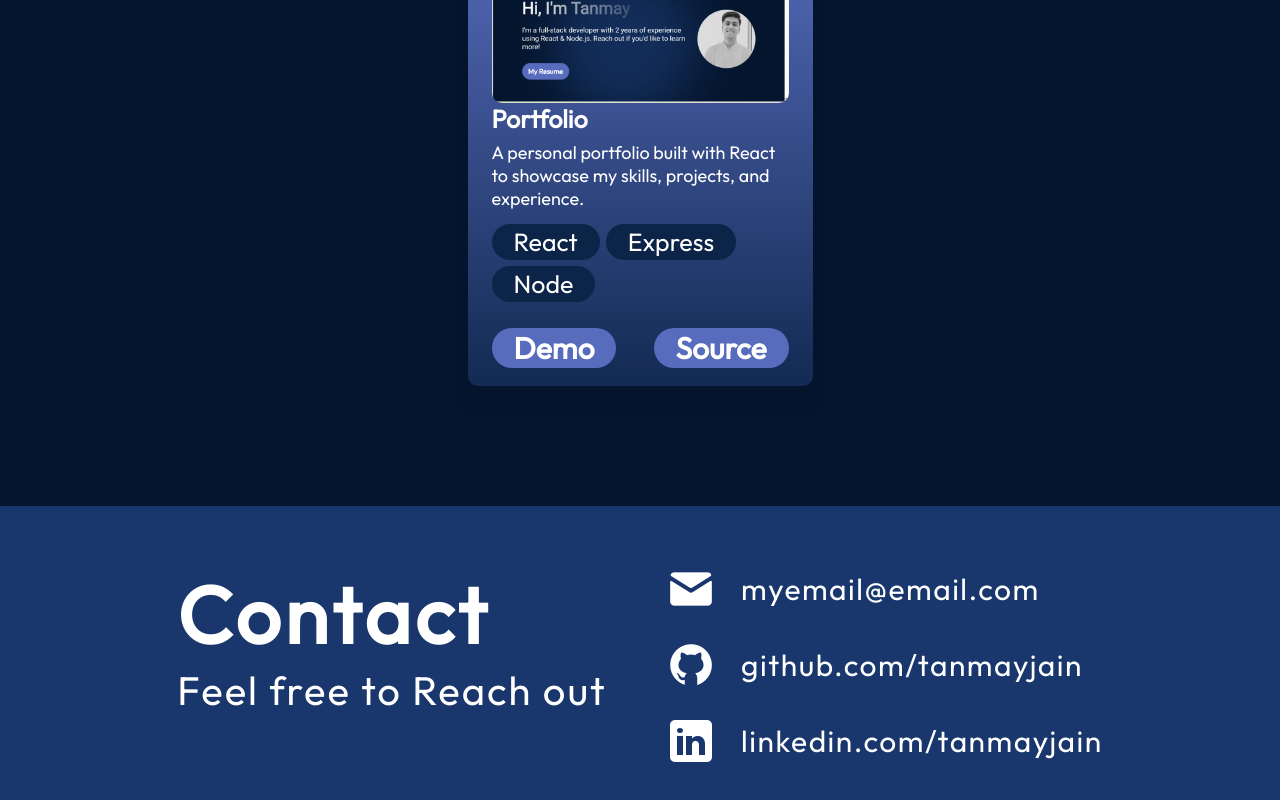
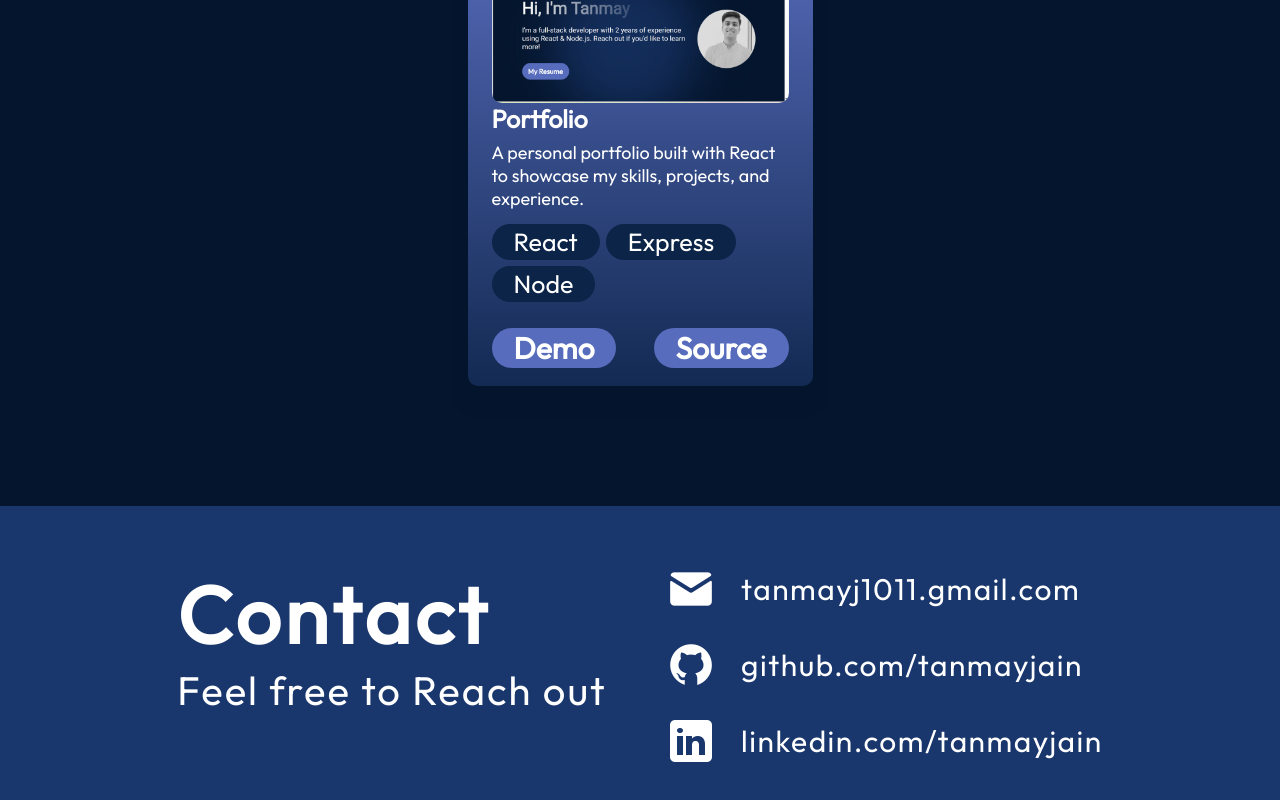
Before and after one commit to tanmayj2004/Portfolio, a React (Vite) app: page / in a window 1280 px wide. Shown: the part 2788-3588 px from the top of the page. Built offline with nearby package versions, Linux system fonts and the light colour scheme.

Commit message:
Update file

```diff
--- a/src/components/Contact/Contact.jsx
+++ b/src/components/Contact/Contact.jsx
@@ -16,7 +16,7 @@ export const Contact=()=>{
             <ul className={styles.links}>
                 <li className={styles.link}>
                     <img src={emailIcon} alt="Email Icon"></img>
-                    <a href="mailto:tanmayj1011@gmail.com" >myemail@email.com</a>
+                    <a href="mailto:tanmayj1011@gmail.com" >tanmayj1011.gmail.com</a>
                 </li >
                 <li className={styles.link}>
                     <img src={githubIcon} alt="Github Icon"></img>
```
